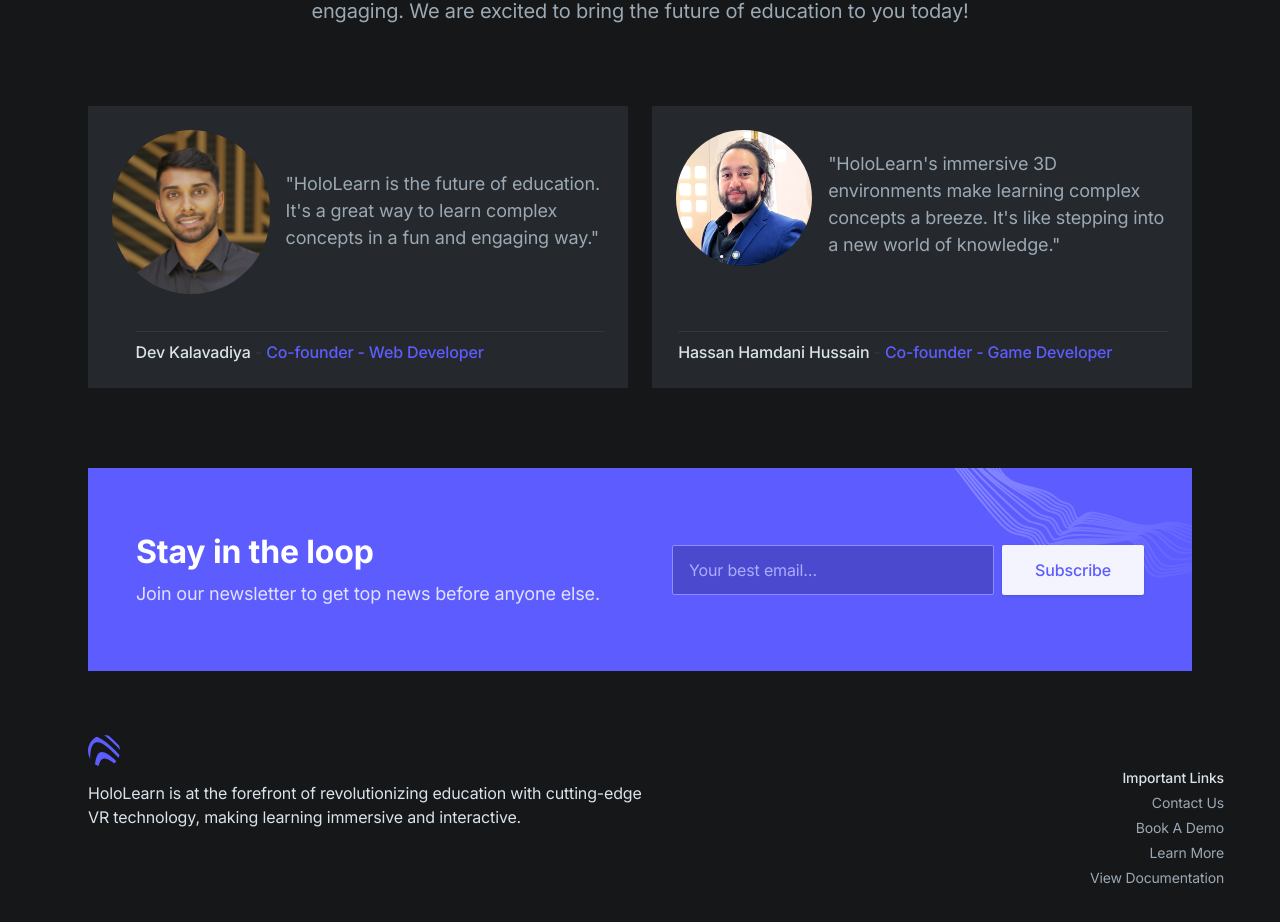
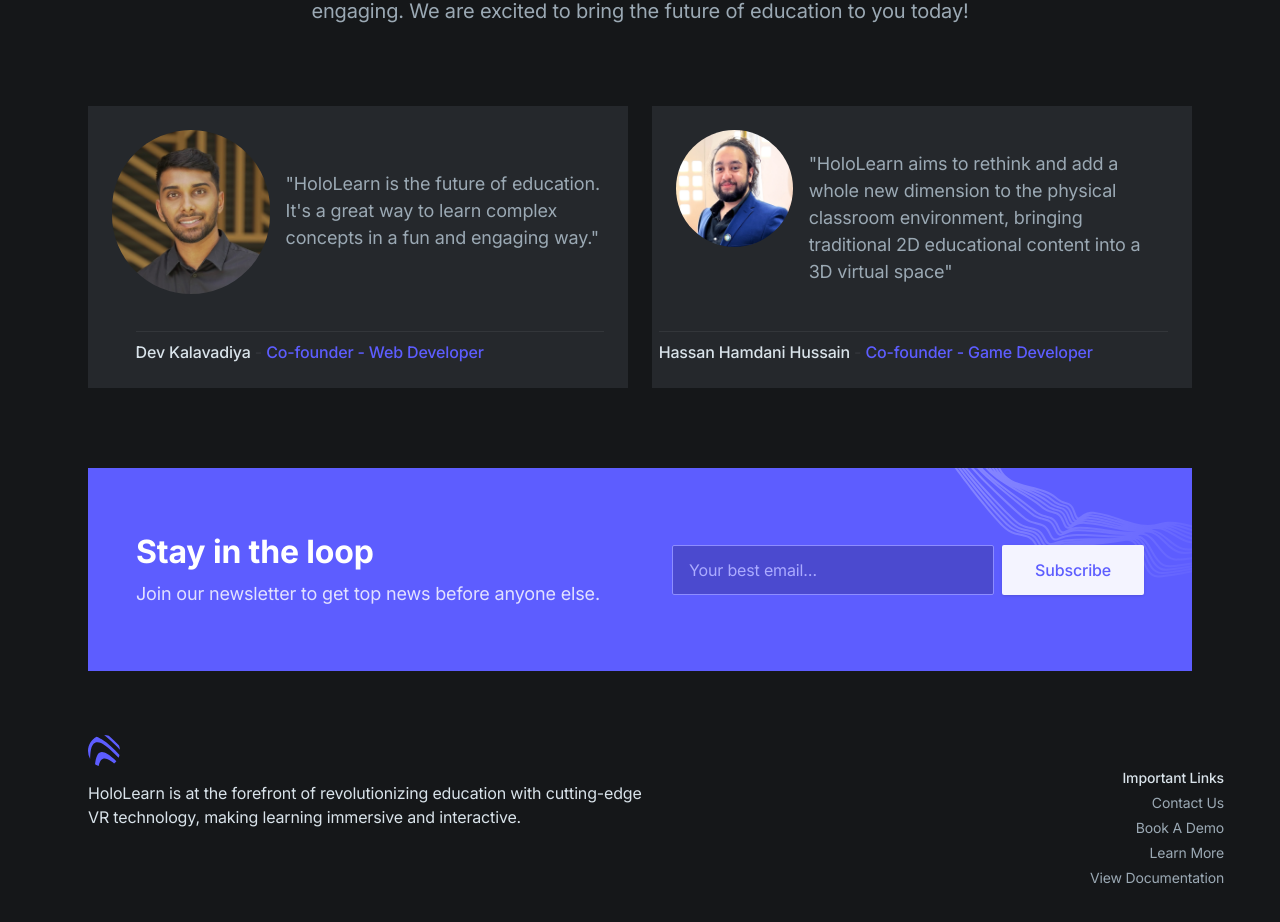
Before and after one commit to Dev-Kalavadia/HoloLearn, a Next.js app in the folder Frontend/: page / in a window 1280 px wide. Shown: the part 2673-3595 px from the top of the page. Built offline with nearby package versions, Linux system fonts and the light colour scheme; no server answers.

Commit message:
Update testimonials.tsx

```diff
--- a/Frontend/components/testimonials.tsx
+++ b/Frontend/components/testimonials.tsx
@@ -42,7 +42,7 @@
                 <Image className="rounded-full" src={TestimonialImage02} width={450} height={450} alt="Testimonial 02" />
               </div>
               <div className="flex flex-col justify-between">
-                <blockquote className="text-lg pt-5 text-gray-400 grow">"HoloLearn's immersive 3D environments make learning complex concepts a breeze. It's like stepping into a new world of knowledge."</blockquote>
+                <blockquote className="text-lg pt-5 text-gray-400 grow">"HoloLearn aims to rethink and add a whole new dimension to the physical classroom environment, bringing traditional 2D educational content into a 3D virtual space"</blockquote>
                 <div className="text-gray-700 font-medium mt-[3-rem] pt-2 border-t border-gray-700 ml-[-150px]">
                   <cite className="text-gray-200 not-italic">Hassan Hamdani Hussain</cite> - <a className="text-purple-600 hover:text-gray-200 transition duration-150 ease-in-out" href="/">Co-founder - Game Developer</a>
                 </div>
```
